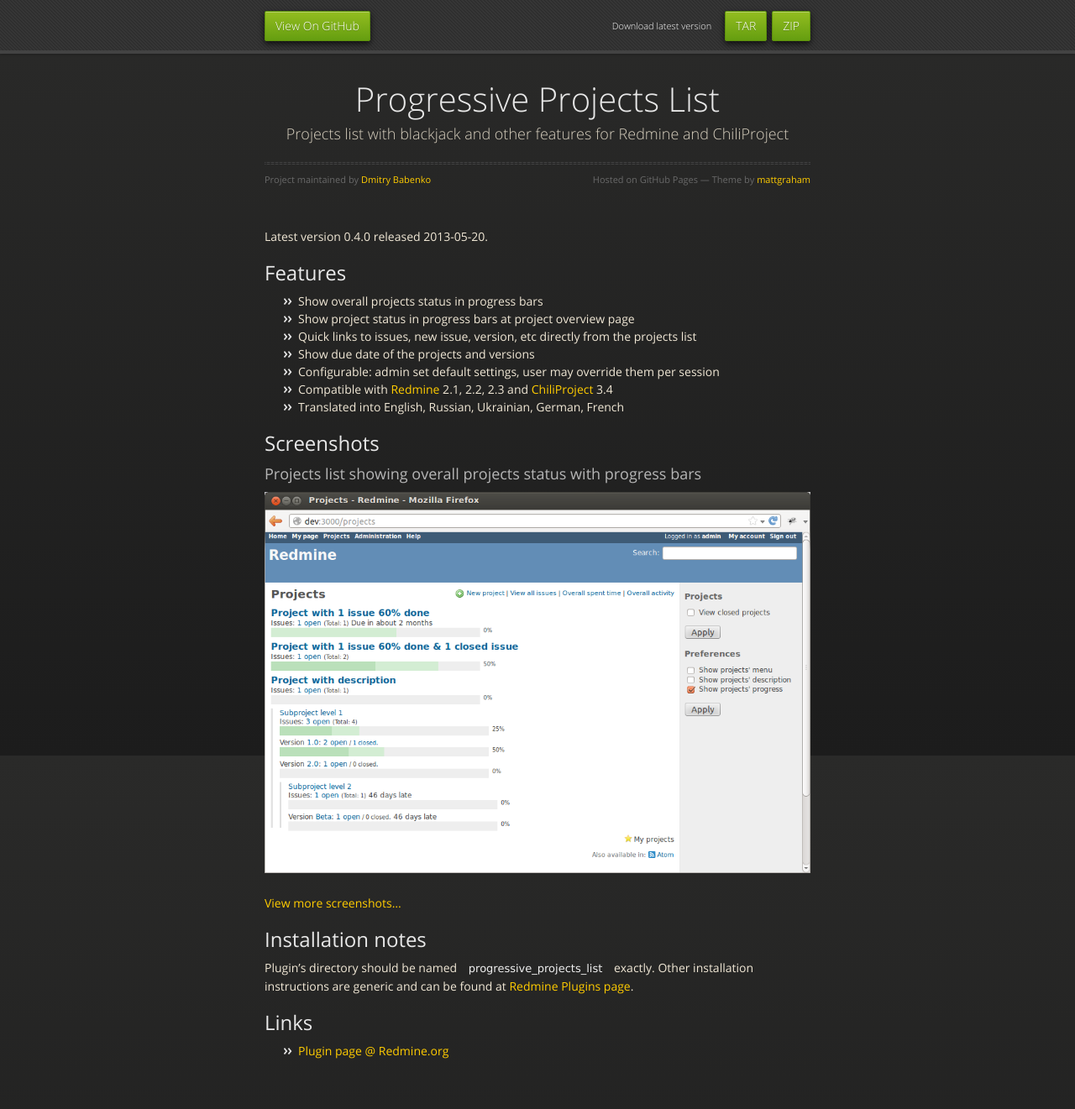
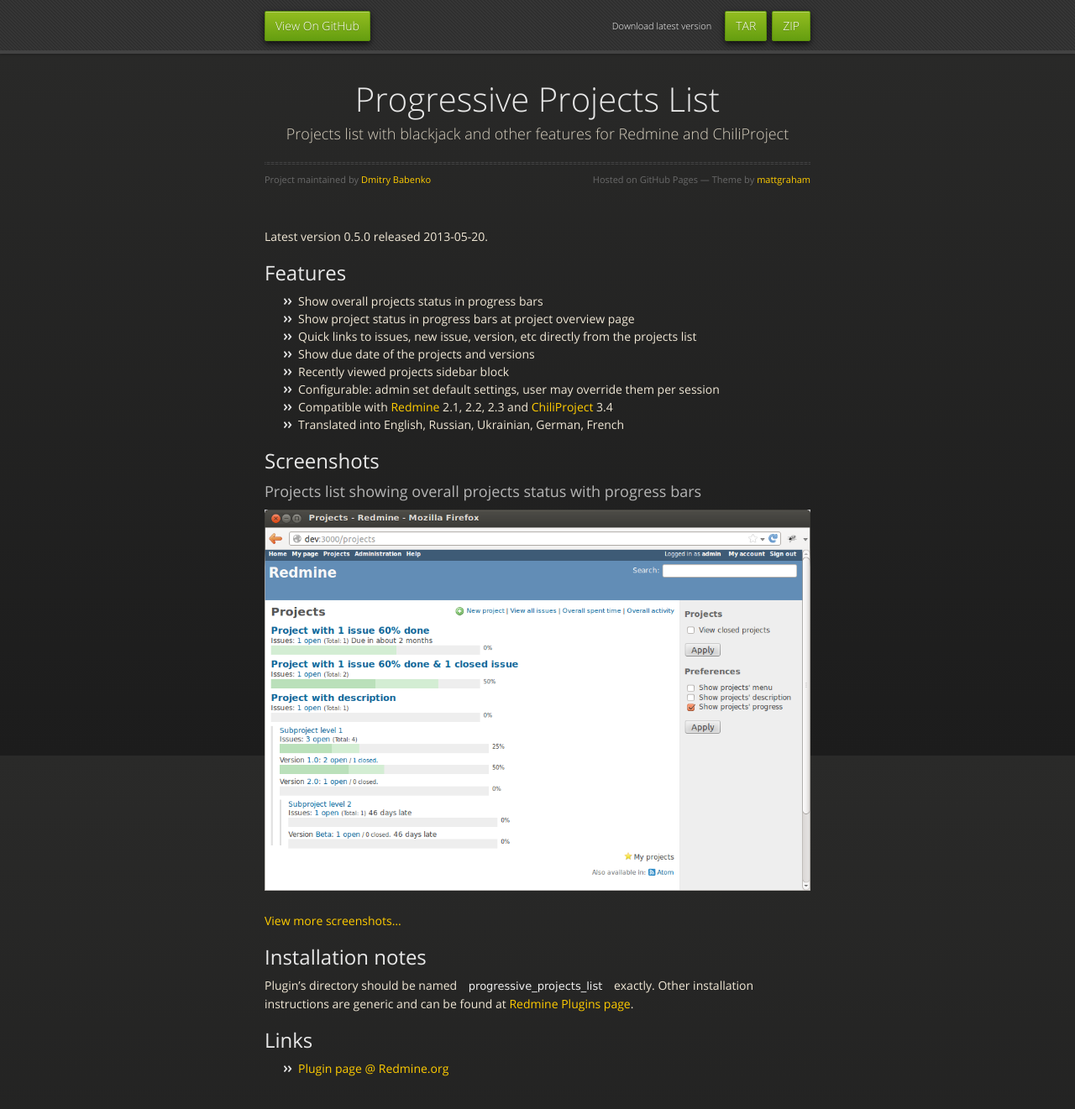
Before and after one commit to ergoserv/redmine-progressive-projects-list, a Jekyll site: the page built from index.md, in a window 1280 px wide and 1393 px high. Shown: the top 1321 px of the window at 84% size. Built offline with Jekyll 4.4.1, drawn with Linux system fonts in a browser that asks for light colours; nearby versions of some CDN libraries.

Commit message:
Version 0.5.0

```diff
--- a/index.md
+++ b/index.md
@@ -2,7 +2,7 @@
 layout: default
 ---
 
-Latest version 0.4.0 released 2013-05-20.
+Latest version 0.5.0 released 2013-05-20.
 
 Features
 --------
@@ -11,6 +11,7 @@ Features
 - Show project status in progress bars at project overview page
 - Quick links to issues, new issue, version, etc directly from the projects list
 - Show due date of the projects and versions
+- Recently viewed projects sidebar block
 - Configurable: admin set default settings, user may override them per session
 - Compatible with [Redmine](http://www.redmine.org/) 2.1, 2.2, 2.3 and [ChiliProject](https://www.chiliproject.org/) 3.4
 - Translated into English, Russian, Ukrainian, German, French
```
